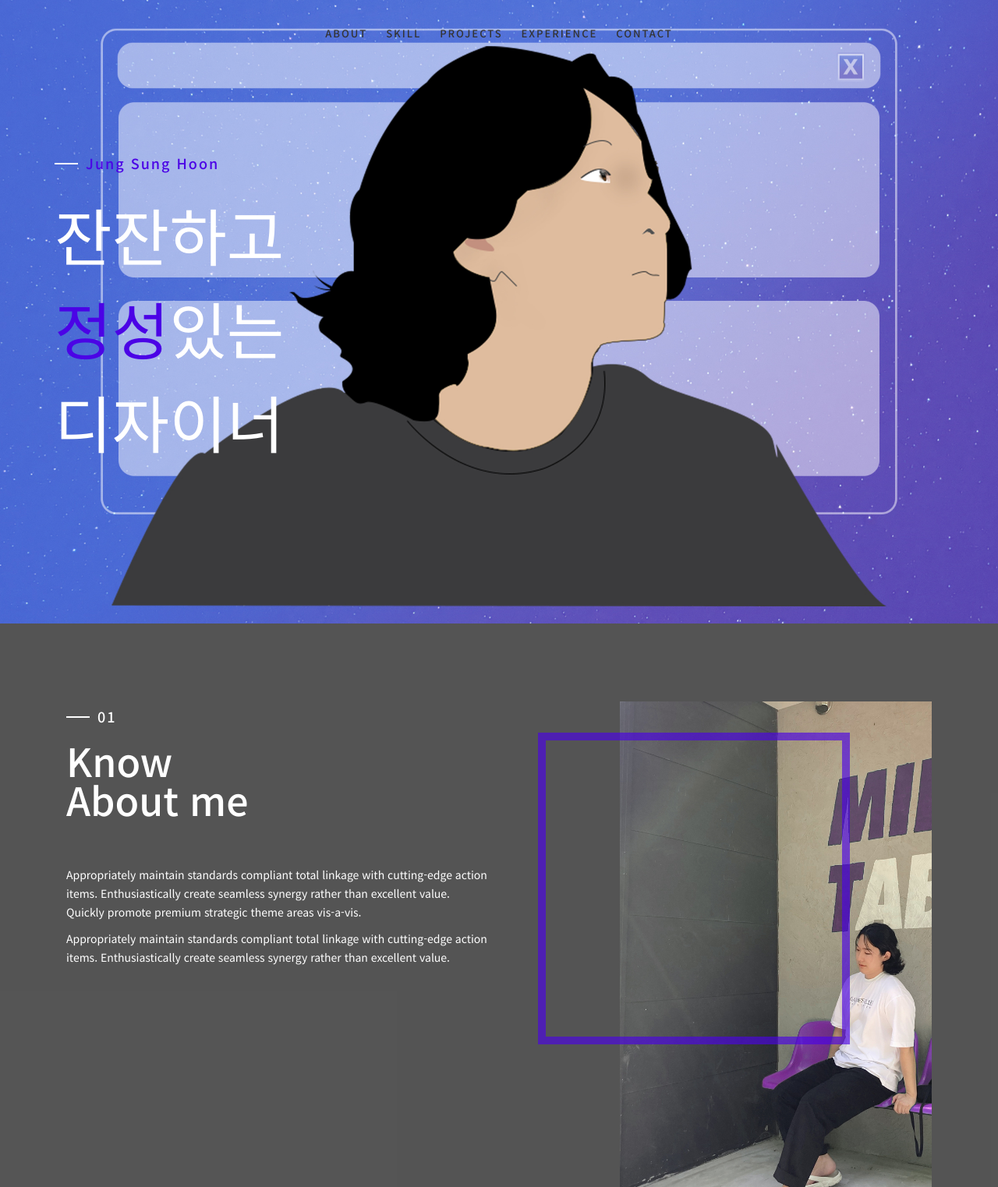
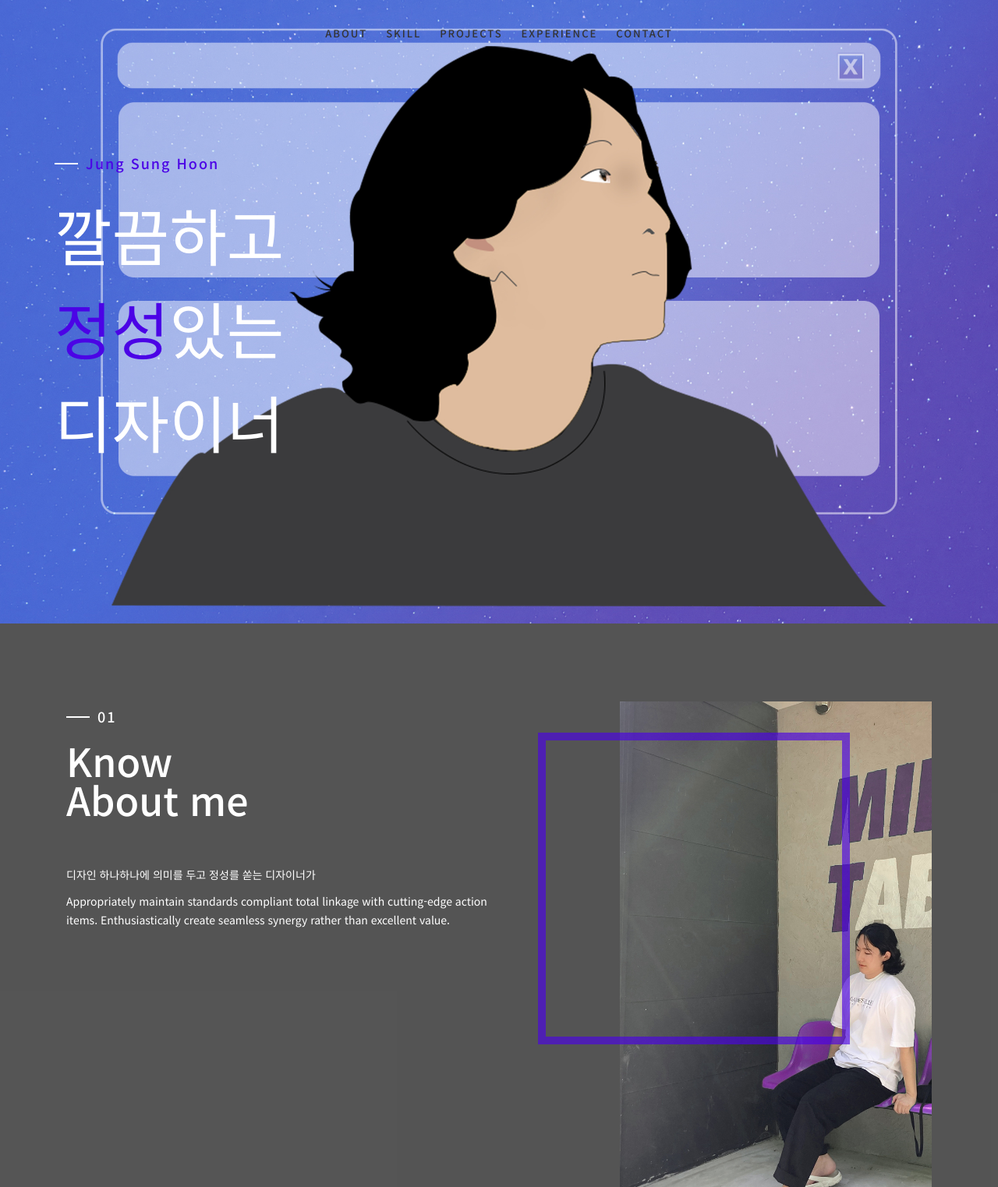
Before and after one commit to sunghoon0110/Portpolio, a plain HTML site: page index.html in a window 1280 px wide. Shown: the top 1523 px of the page at 78% size. Drawn offline with Linux system fonts and the light colour scheme; files whose address does not match are found by name; a web font is replaced by a local one.

Commit message:
Add files via upload

```diff
--- a/index.html
+++ b/index.html
@@ -55,7 +55,7 @@
             <div class="disply-table">
                 <div class="table-cell" data-aos="fade-up" data-aos-delay="0">
                     <h4>Jung Sung Hoon</h4>
-                    <h1>잔잔하고<br/> <span class="pup">정성</span>있는<br/> 디자이너</h1> </div>
+                    <h1>깔끔하고<br/> <span class="pup">정성</span>있는<br/> 디자이너</h1> </div>
             </div>
         </div>
     </div>
@@ -68,7 +68,11 @@
                 <h4>01</h4>
                 <h1 class="size-50">Know <br /> About me</h1>
                 <div class="h-50"></div>
-                <p>Appropriately maintain standards compliant total linkage with cutting-edge action items. Enthusiastically create seamless synergy rather than excellent value. Quickly promote premium strategic theme areas vis-a-vis.</p>
+                <p>
+
+                    디자인 하나하나에 의미를 두고 정성를 쏟는 디자이너가
+
+                </p>
                 <p>Appropriately maintain standards compliant total linkage with cutting-edge action items. Enthusiastically create seamless synergy rather than excellent value.</p>
                 <div class="h-50"></div>
                 <div class="h-50"></div>
@@ -240,7 +244,7 @@
                     <li class="timeline-event" data-aos="fade-up" data-aos-delay=".4">
                         <label class="timeline-event-icon"></label>
                         <div class="timeline-event-copy">
-                            <p class="timeline-event-thumbnail">March 2019</p>
+                            <p class="timeline-event-thumbnail">March 2019 - April 2014</p>
                             <h3>경남대학교 전기과 졸업</h3>
                             <h4>IT-Consultant</h4>
                             <p><strong>Systemarchitektur, Consulting</strong>
```
